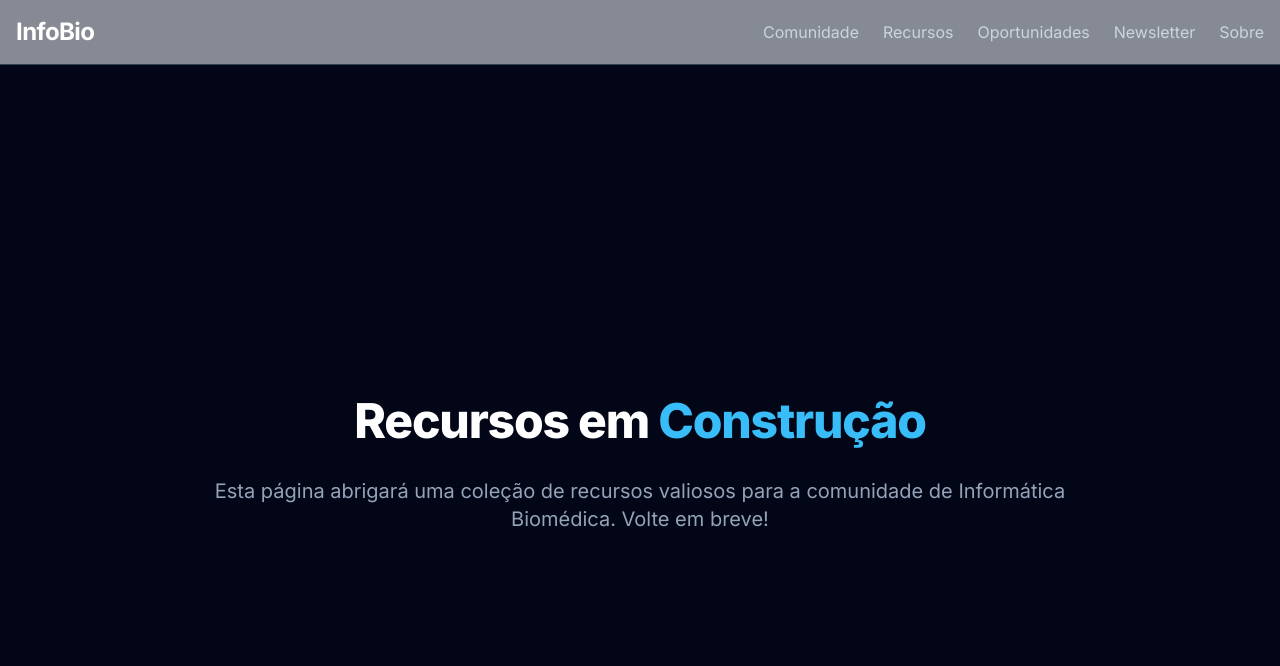
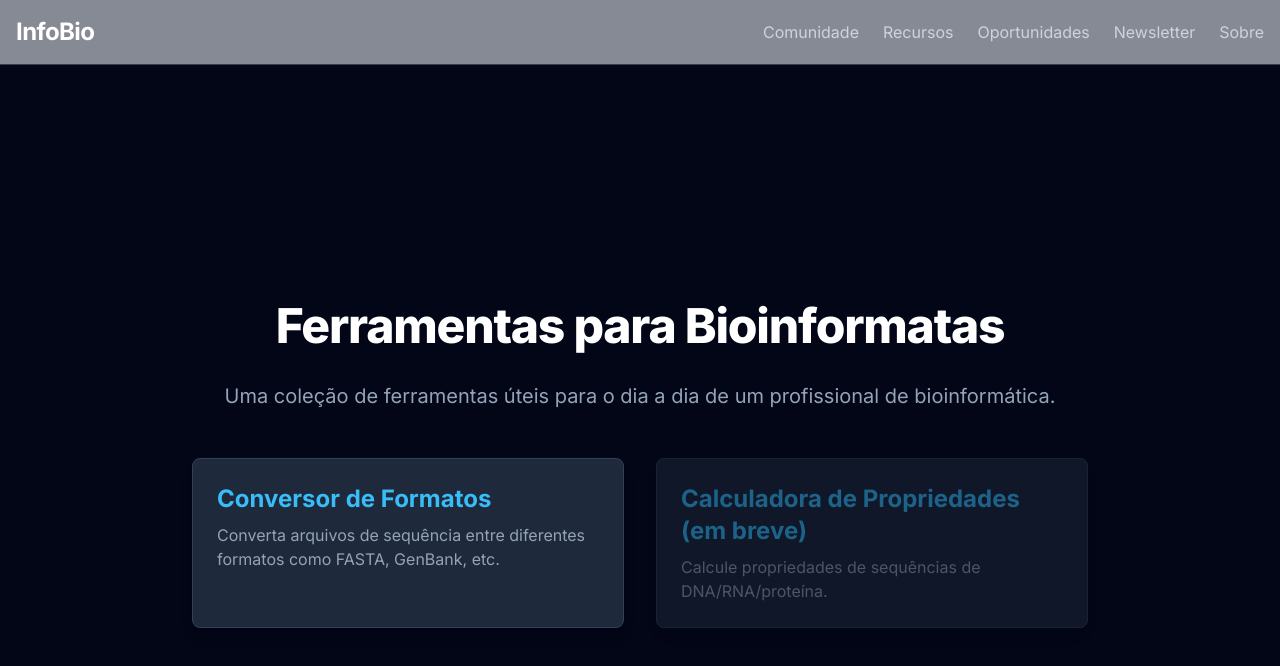
Before and after one commit to ivolzkm/infobio.com.br, a Next.js app: page /recursos in a window 1280 px wide. Shown: the top 666 px of the page. Built offline with nearby package versions, Linux system fonts and the light colour scheme.

Commit message:
Atualizaç~ão do Header

```diff
--- a/src/app/ferramentas/page.tsx
+++ /dev/null
@@ -1,26 +0,0 @@
-import Link from 'next/link';
-
-export default function FerramentasPage() {
-  return (
-    <main className="flex min-h-screen flex-col items-center justify-center bg-slate-950 text-white p-8">
-      <div className="container mx-auto max-w-4xl text-center">
-        <h1 className="text-4xl sm:text-5xl font-extrabold tracking-tight mb-8">
-          Ferramentas para Bioinformatas
-        </h1>
-        <p className="text-lg sm:text-xl text-slate-400 mb-12">
-          Uma coleção de ferramentas úteis para o dia a dia de um profissional de bioinformática.
-        </p>
-        <div className="grid md:grid-cols-2 gap-8 text-left">
-          <Link href="/ferramentas/conversor" className="bg-slate-800 p-6 rounded-lg shadow-lg border border-slate-700 hover:bg-slate-700 transition-colors">
-            <h2 className="text-2xl font-bold mb-2 text-sky-400">Conversor de Formatos</h2>
-            <p className="text-slate-400">Converta arquivos de sequência entre diferentes formatos como FASTA, GenBank, etc.</p>
-          </Link>
-          <div className="bg-slate-800 p-6 rounded-lg shadow-lg border border-slate-700 opacity-50">
-            <h2 className="text-2xl font-bold mb-2 text-sky-400">Calculadora de Propriedades (em breve)</h2>
-            <p className="text-slate-400">Calcule propriedades de sequências de DNA/RNA/proteína.</p>
-          </div>
-        </div>
-      </div>
-    </main>
-  );
-}
--- a/src/app/recursos/page.tsx
+++ b/src/app/recursos/page.tsx
@@ -1,15 +1,25 @@
-// src/app/recursos/page.tsx
+import Link from 'next/link';
 
-export default function Recursos() {
+export default function FerramentasPage() {
   return (
     <main className="flex min-h-screen flex-col items-center justify-center bg-slate-950 text-white p-8">
       <div className="container mx-auto max-w-4xl text-center">
         <h1 className="text-4xl sm:text-5xl font-extrabold tracking-tight mb-8">
-          Recursos em <span className="text-sky-400">Construção</span>
+          Ferramentas para Bioinformatas
         </h1>
-        <p className="text-lg sm:text-xl text-slate-400">
-          Esta página abrigará uma coleção de recursos valiosos para a comunidade de Informática Biomédica. Volte em breve!
+        <p className="text-lg sm:text-xl text-slate-400 mb-12">
+          Uma coleção de ferramentas úteis para o dia a dia de um profissional de bioinformática.
         </p>
+        <div className="grid md:grid-cols-2 gap-8 text-left">
+          <Link href="/ferramentas/conversor" className="bg-slate-800 p-6 rounded-lg shadow-lg border border-slate-700 hover:bg-slate-700 transition-colors">
+            <h2 className="text-2xl font-bold mb-2 text-sky-400">Conversor de Formatos</h2>
+            <p className="text-slate-400">Converta arquivos de sequência entre diferentes formatos como FASTA, GenBank, etc.</p>
+          </Link>
+          <div className="bg-slate-800 p-6 rounded-lg shadow-lg border border-slate-700 opacity-50">
+            <h2 className="text-2xl font-bold mb-2 text-sky-400">Calculadora de Propriedades (em breve)</h2>
+            <p className="text-slate-400">Calcule propriedades de sequências de DNA/RNA/proteína.</p>
+          </div>
+        </div>
       </div>
     </main>
   );
```
Also changed, not shown: src/app/recursos/conversor/page.tsx (renamed from src/app/ferramentas/conversor/page.tsx).
